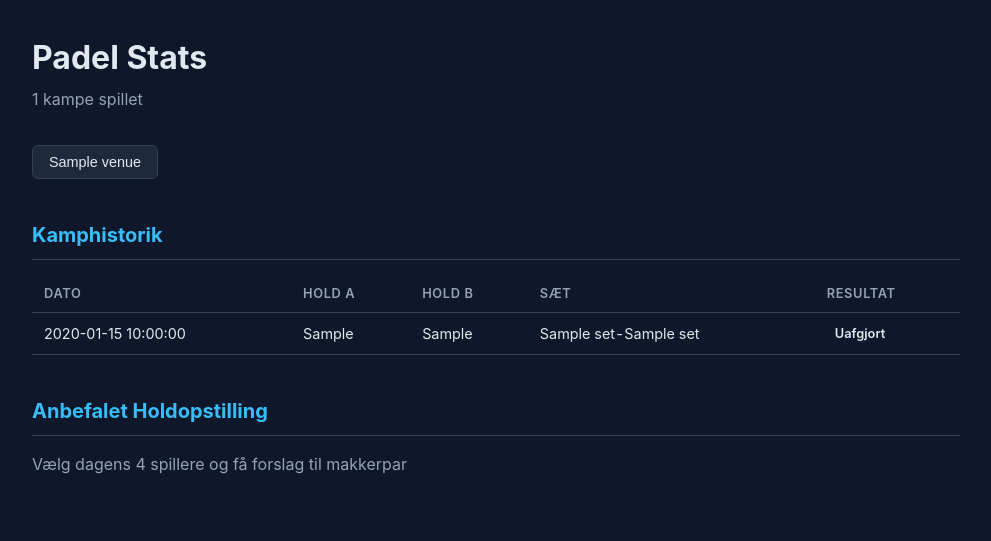
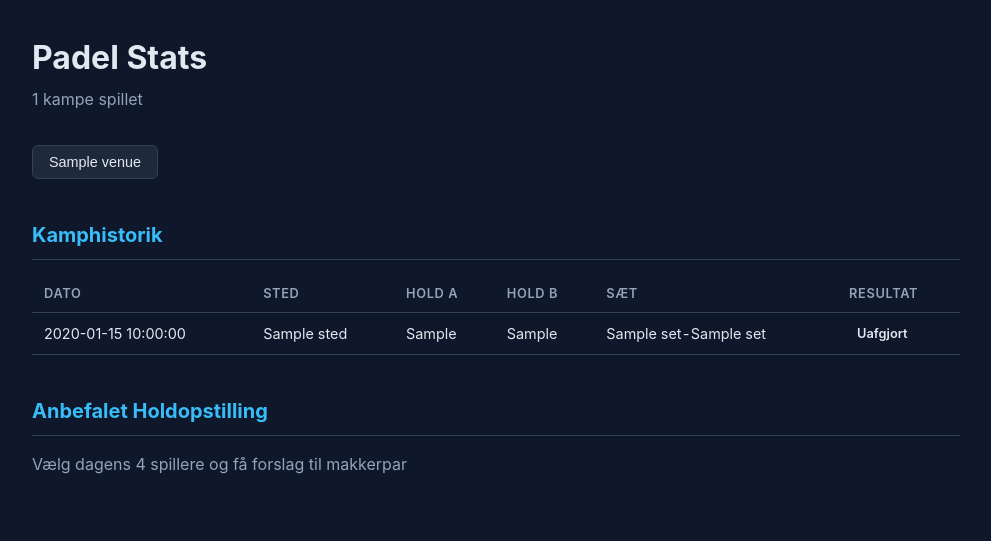
Before and after one commit to Kleist/padelstats, a Python web app: template templates/index.html in a window 1280 px wide. Shown: the top 541 px of the page, without its empty margins (144-1135 px from the left). Run offline with Jinja, Linux system fonts and the light colour scheme; the template is opened without the code that fills it: most values are stand-ins (such as "Sample title", 1, 10 or a date in 2020).

Commit message:
Add Sted column to Kamphistorik table

```diff
--- a/templates/index.html
+++ b/templates/index.html
@@ -262,8 +262,9 @@
   <thead>
     <tr>
       <th class="sortable" data-col="0">Dato</th>
-      <th class="sortable" data-col="1">Hold A</th>
-      <th class="sortable" data-col="2">Hold B</th>
+      <th class="sortable" data-col="1">Sted</th>
+      <th class="sortable" data-col="2">Hold A</th>
+      <th class="sortable" data-col="3">Hold B</th>
       <th>Sæt</th>
       <th>Resultat</th>
     </tr>
@@ -272,6 +273,7 @@
     {% for m in matches|reverse %}
     <tr>
       <td data-sort="{{ m.date_sortable }}">{{ m.date }}</td>
+      <td>{{ m.sted }}</td>
       <td{% if m.winner == 'A' %} class="win"{% endif %}>{{ m.team_a|join(' & ') }}</td>
       <td{% if m.winner == 'B' %} class="win"{% endif %}>{{ m.team_b|join(' & ') }}</td>
       <td class="set-score">
```
Also changed, not shown: tests/expected/index.html (+12 -2 lines).
